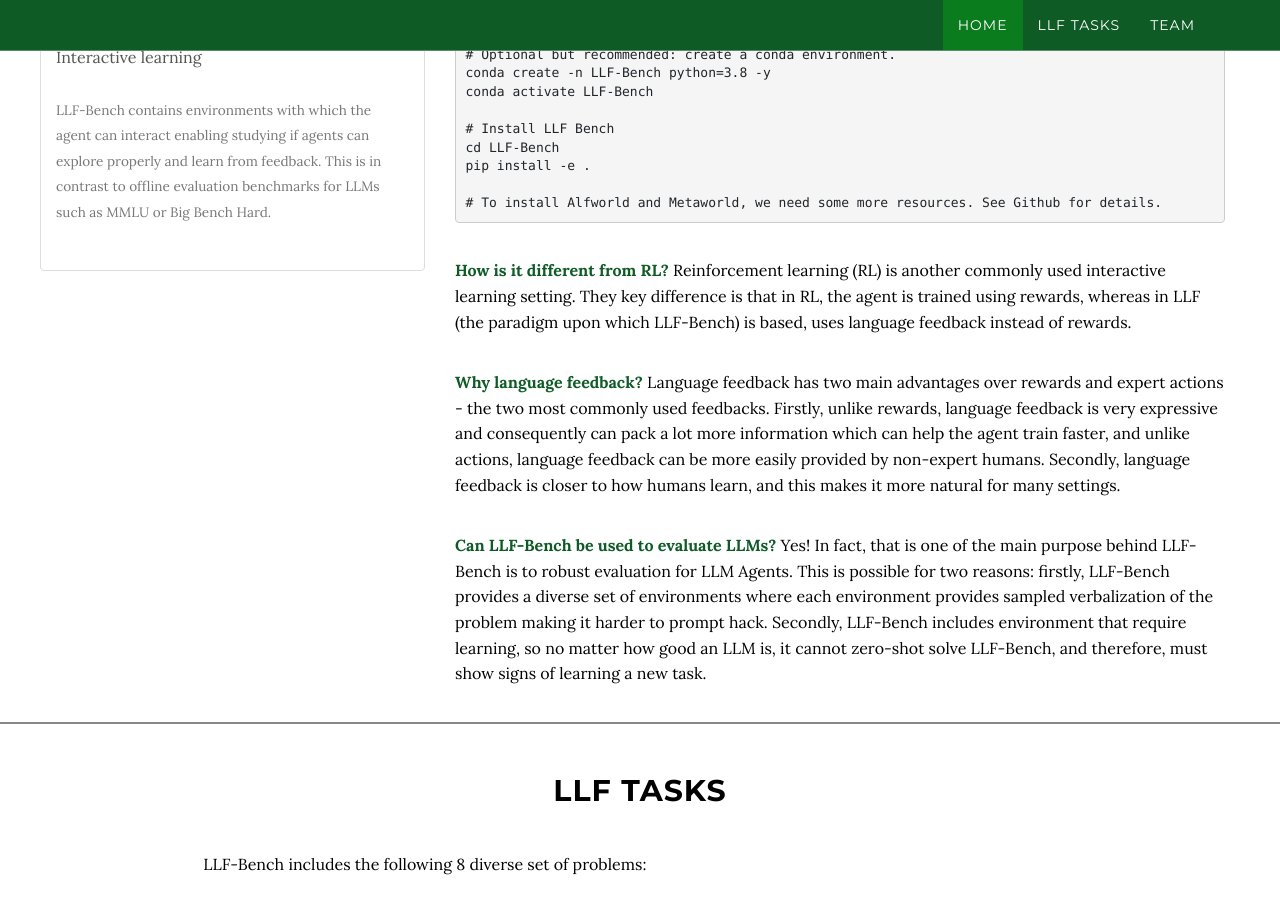
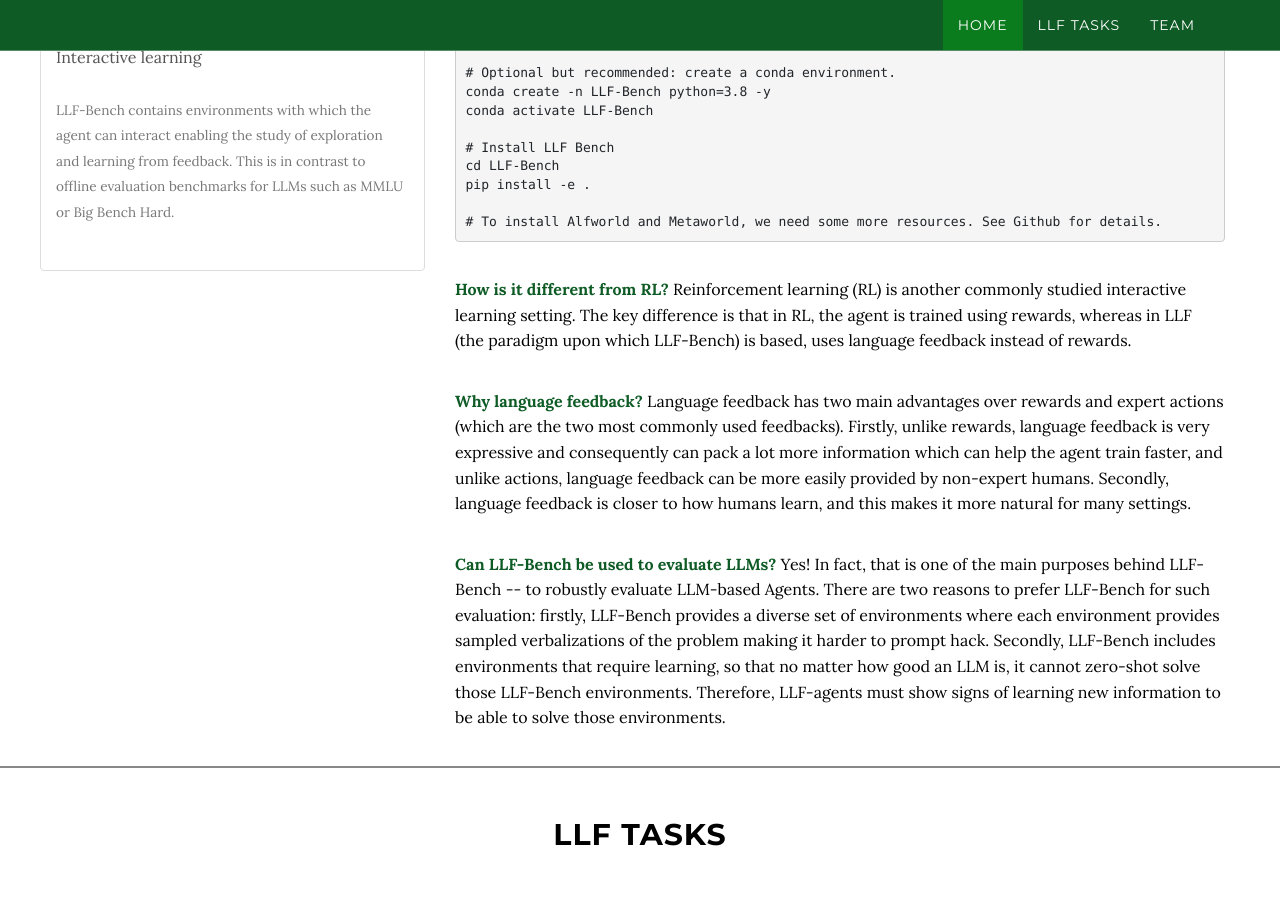
Before and after one commit to microsoft/LLF-Bench, a Jekyll site: the page docs/index.html, which Jekyll copies as it is, in a window 1280 px wide and 900 px high, scrolled down 781 px. Built offline with Jekyll 4.4.1, drawn with Linux system fonts in a browser that asks for light colours; nearby versions of some CDN libraries; some of the changed text lies outside the part shown.

Commit message:
Fix grammar in website

```diff
--- a/docs/index.html
+++ b/docs/index.html
@@ -83,13 +83,13 @@
                               </a>
                               <a href="#" class="list-group-item list-group-item-action flex-column align-items-start">
                                 <p class="mb-1">Requires learning<br/><br/>
-                                <small class="text-muted">LLF-Bench includes environment that require learning no matter how smart the
-                                LLM, or any other foundation model is. This provides a way to evaluate learning in these agents.</small></p>
+                                <small class="text-muted">LLF-Bench includes environments that require learning no matter how smart the
+                                LLM, or any other foundation model is. This provides a way to evaluate learning in LLM-based agents.</small></p>
                               </a>
                              <a href="#" class="list-group-item list-group-item-action flex-column align-items-start">
                                 <p class="mb-1">Interactive learning<br/><br/>
                                 <small class="text-muted">LLF-Bench contains environments with which the agent can interact
-                                    enabling studying if agents can explore properly and learn from feedback. This is in contrast to offline
+                                    enabling the study of exploration and learning from feedback. This is in contrast to offline
                                     evaluation benchmarks for LLMs such as MMLU or Big Bench Hard.
                                 </small></p>
                               </a>
@@ -97,14 +97,14 @@
 
                          <div class="col-md-8">
 
-                             <p><b>What is LLF Bench?</b> LLF-Bench (Learning from Language Feedback Benchmark; pronounced as “elf-bench”), is a new benchmark
+                             <p><b>What is LLF-Bench?</b> LLF-Bench (Learning from Language Feedback Benchmark; pronounced as “elf bench”), is a new benchmark
                              to evaluate the ability of AI agents to interactively learn from just
-                             language feedback. The agent interacts with an environment in LLF-Bench, takes action, and get language feedback instead of
-                                rewards or action. LLF Bench consists of 8 diverse benchmarks.</p>
+                             language feedback. The agent interacts with an environment in LLF-Bench, takes action, and gets language feedback instead of
+                                rewards or action. LLF-Bench consists of 8 diverse benchmarks.</p>
 
                              <div class="row">
-                                 <button type="button" class="btn btn-primary" style="margin-left: 20px; margin-right: 50px;"><a href="https://github.com/microsoft/LLF-Bench" style="color: white" target="_blank"><b style="color: white">Github Page</b></a></button>
-                                 <button type="button" class="btn btn-success"><a href="llf_bench_paper.pdf" style="color: white" target="_blank"><b style="color: white">LLF Paper</b></a></button>
+                                 <button type="button" class="btn btn-primary" style="margin-left: 20px; margin-right: 50px;"><a href="https://github.com/microsoft/LLF-Bench" style="color: white" target="_blank"><b style="color: white">GitHub Page</b></a></button>
+                                 <button type="button" class="btn btn-success"><a href="llf_bench_paper.pdf" style="color: white" target="_blank"><b style="color: white">LLF-Bench White Paper</b></a></button>
                              </div>
 
                              <img src="images/llf-bench.png" style="margin-top: 10px; width:75%; height: auto; padding-left: 0px;"/>
@@ -112,7 +112,7 @@
 
                              <p>
                                   <pre>
-                                        # Clone the LLF-bench code
+                                        # Clone the LLF-bench code<br/>
                                         git clone https://github.com/microsoft/LLF-Bench.git<br/><br/>
 
                                         # Optional but recommended: create a conda environment.<br/>
@@ -127,20 +127,20 @@
                                   </pre>
                              </p>
 
-                            <p><b>How is it different from RL?</b> Reinforcement learning (RL) is another commonly used
-                             interactive learning setting. They key difference is that in RL, the agent is trained using
+                            <p><b>How is it different from RL?</b> Reinforcement learning (RL) is another commonly studied
+                             interactive learning setting. The key difference is that in RL, the agent is trained using
                              rewards, whereas in LLF (the paradigm upon which LLF-Bench) is based, uses language feedback instead of rewards.</p>
 
-                             <p><b>Why language feedback?</b> Language feedback has two main advantages over rewards and expert actions - the two
-                                 most commonly used feedbacks. Firstly, unlike rewards, language feedback is very expressive and
+                             <p><b>Why language feedback?</b> Language feedback has two main advantages over rewards and expert actions (which are the two
+                                 most commonly used feedbacks). Firstly, unlike rewards, language feedback is very expressive and
                                  consequently can pack a lot more information which can help the agent train faster, and unlike actions,
                                 language feedback can be more easily provided by non-expert humans. Secondly, language feedback is
                                 closer to how humans learn, and this makes it more natural for many settings.</p>
 
-                            <p><b>Can LLF-Bench be used to evaluate LLMs?</b> Yes! In fact, that is one of the main purpose behind LLF-Bench is to robust evaluation for LLM Agents.
-                            This is possible for two reasons: firstly, LLF-Bench provides a diverse set of environments where each environment provides sampled verbalization of the problem making it harder
-                            to prompt hack. Secondly, LLF-Bench includes environment that require learning, so no matter how good an LLM is, it cannot zero-shot
-                            solve LLF-Bench, and therefore, must show signs of learning a new task.</p>
+                            <p><b>Can LLF-Bench be used to evaluate LLMs?</b> Yes! In fact, that is one of the main purposes behind LLF-Bench -- to robustly evaluate LLM-based Agents.
+                            There are two reasons to prefer LLF-Bench for such evaluation: firstly, LLF-Bench provides a diverse set of environments where each environment provides sampled verbalizations of the problem making it harder
+                            to prompt hack. Secondly, LLF-Bench includes environments that require learning, so that no matter how good an LLM is, it cannot zero-shot
+                            solve those LLF-Bench environments. Therefore, LLF-agents must show signs of learning new information to be able to solve those environments.</p>
                          </div>
                      </div>
         		</div>
@@ -154,7 +154,7 @@
         	<h2>LLF Tasks</h2>
 
                <div class="row">
-                   <p style="text-align:left; margin-left: 16.66%; margin-top: 10px;">LLF-Bench includes the following 8 diverse set of problems:</p>
+                   <p style="text-align:left; margin-left: 16.66%; margin-top: 10px;">LLF-Bench includes the following set of 8 problems:</p>
 
                    <ul class="list-group list-group-flush col-md-8" style="text-align:left; margin-left: 16.66%;">
                        <li class="list-group-item">
@@ -164,7 +164,7 @@
                                </div>
                                <div class="col-md-8">
                                  <b>LLF-bandit</b> is a verbalized version of the classic multi-armed bandit problem, which we implement based on
-                                <a href="https://github.com/JKCooper2/gym-bandits/tree/master" target="_blank">gym-bandits</a>
+                                <a href="https://github.com/JKCooper2/gym-bandits/tree/master" target="_blank">gym-bandits</a>.
                                 LLF-bandit tests the agent's learning ability in an unknown environment with a finite number of actions.
                                </div>
                            </div>
@@ -190,7 +190,7 @@
                                    <b>LLF-reco-movie</b> simulates a classic recommendation scenario
                                    where a user wants movie or TV show recommendations based on some preferences. The user
                                    specifies their preferences in text, and any recommendation made by the agent is matched to
-                                   a movie database for checking correct preference matching.
+                                   a movie database for checking whether the preferences are matched correctly.
                                </div>
                            </div>
                        </li>
@@ -226,7 +226,7 @@
                                    <img src="images/gridworld.png" style="width:200px;"/>
                                </div>
                                <div class="col-md-8">
-                                    <b>LLf-gridworld</b> evaluates the agent's ability to navigate in
+                                    <b>LLF-gridworld</b> evaluates the agent's ability to navigate in
                            a graph-based environment. Each node of the graph is a room and the edges are doors
                            connecting the rooms. The agent's goal is to navigate from the room it starts in to the room with treasure.
                                </div>
@@ -404,9 +404,8 @@
 
             <div class="container" id="bio" style="text-align:left;">
 
-                <p style="margin-top:20px;">LLF-Bench team includes the following people listed alphabetically. We are also thankful to various people
-                who provided feedback in the form of suggestions, Github issues, and reviews.</p>
-
+                <p style="margin-top:20px;">LLF-Bench team includes the following people listed alphabetically. We are also thankful to the many people
+                behind the scenes who provided support and feedback in the form of suggestions, Github issues, and reviews.</p>
 
                 <div class="row">
                   <div class="col-md-4">
```
Also changed, not shown: other parts of docs/index.html (+1 -1 lines).
